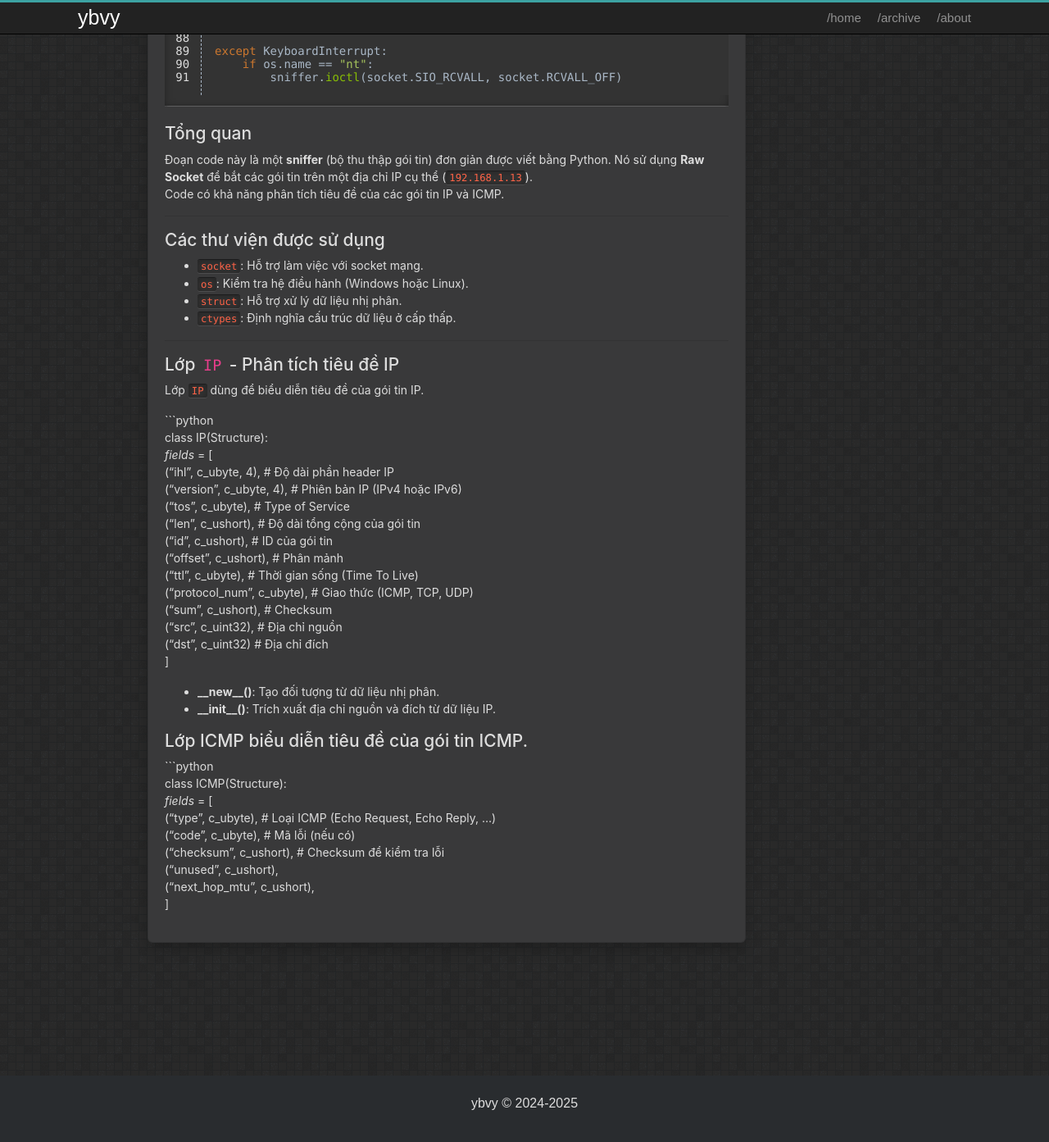
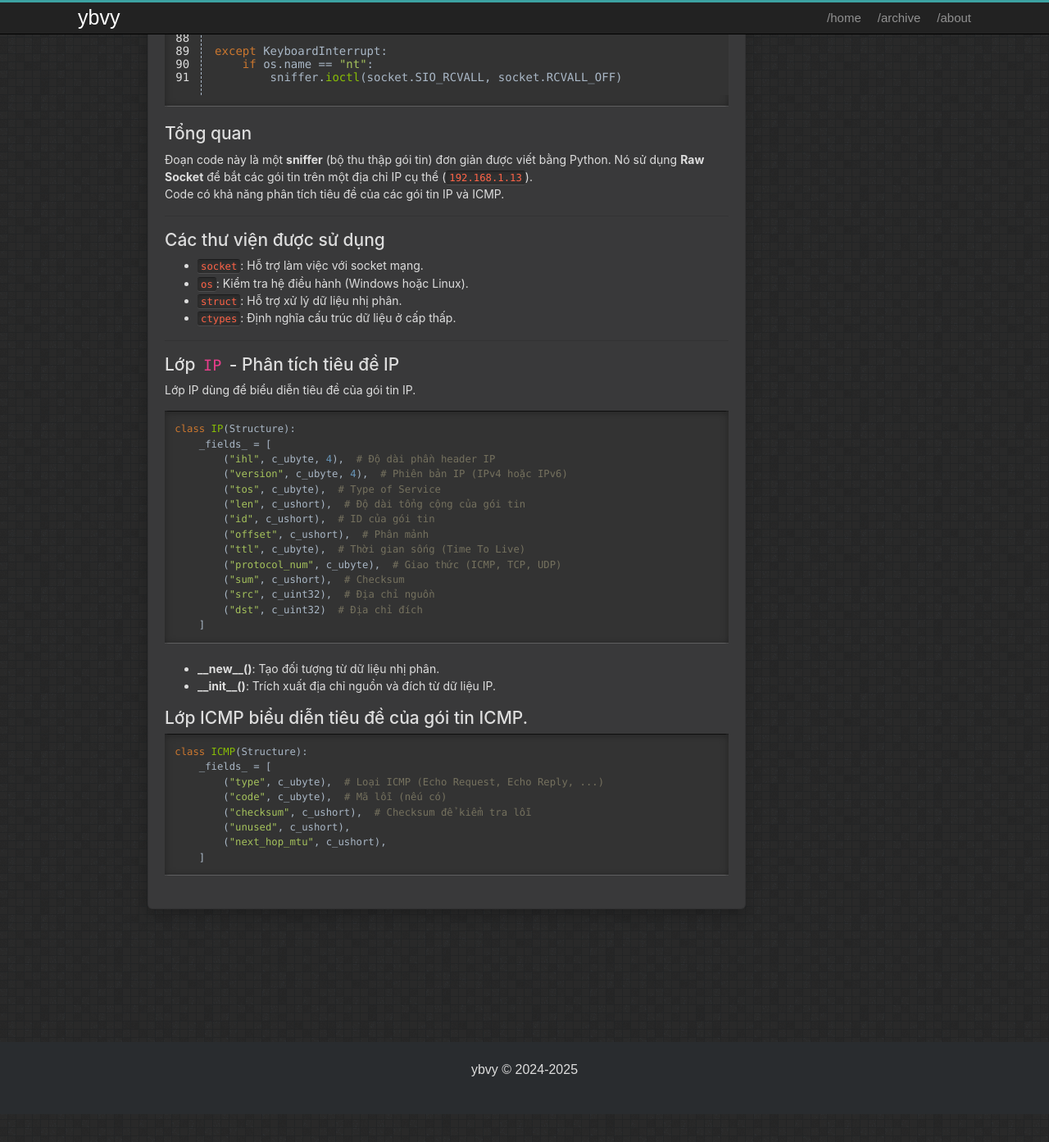
Before and after one commit to ybvy/ybvy.github.io, a Jekyll site: the page built from _posts/2025-03-18-ip-header-explain.md, in a window 1280 px wide and 1400 px high, scrolled down 8225 px. Shown: the top 1393 px of the window at 82% size. Built offline with Jekyll 4.4.1, drawn with Linux system fonts in a browser that asks for light colours; comment, search, counter and statistics services are not loaded; after the commit the page ends 9584 px from its top, so only the background shows below that.

Commit message:
add code to ip header post

````diff
--- a/_posts/2025-03-18-ip-header-explain.md
+++ b/_posts/2025-03-18-ip-header-explain.md
@@ -352,9 +352,9 @@ Code có khả năng phân tích tiêu đề của các gói tin IP và ICMP.
 ---
 
 ## Lớp `IP` - Phân tích tiêu đề IP
-Lớp `IP` dùng để biểu diễn tiêu đề của gói tin IP.
+Lớp IP dùng để biểu diễn tiêu đề của gói tin IP.
 
-```python
+{% highlight python %}
 class IP(Structure):
     _fields_ = [
         ("ihl", c_ubyte, 4),  # Độ dài phần header IP
@@ -369,12 +369,13 @@ class IP(Structure):
         ("src", c_uint32),  # Địa chỉ nguồn
         ("dst", c_uint32)  # Địa chỉ đích
     ]
-
+{% endhighlight %}
 * **__new__()**: Tạo đối tượng từ dữ liệu nhị phân.
 * **__init__()**: Trích xuất địa chỉ nguồn và đích từ dữ liệu IP.
 
 ## Lớp ICMP biểu diễn tiêu đề của gói tin ICMP.
-```python
+
+{% highlight python %}
 class ICMP(Structure):
     _fields_ = [
         ("type", c_ubyte),  # Loại ICMP (Echo Request, Echo Reply, ...)
@@ -383,6 +384,7 @@ class ICMP(Structure):
         ("unused", c_ushort),
         ("next_hop_mtu", c_ushort),
     ]
+{% endhighlight %}
 
 <script src="https://giscus.app/client.js"
         data-repo="ybvy/ybvy.github.io"
````
